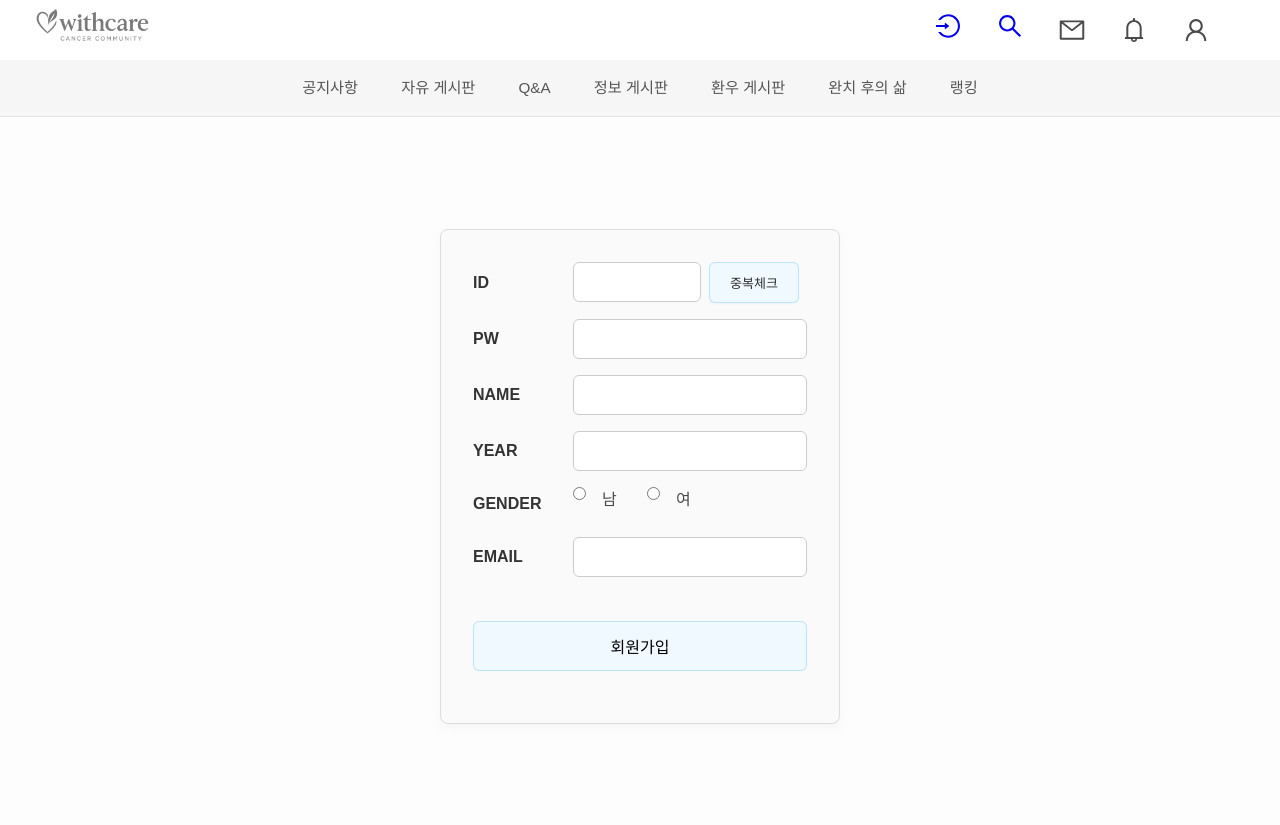
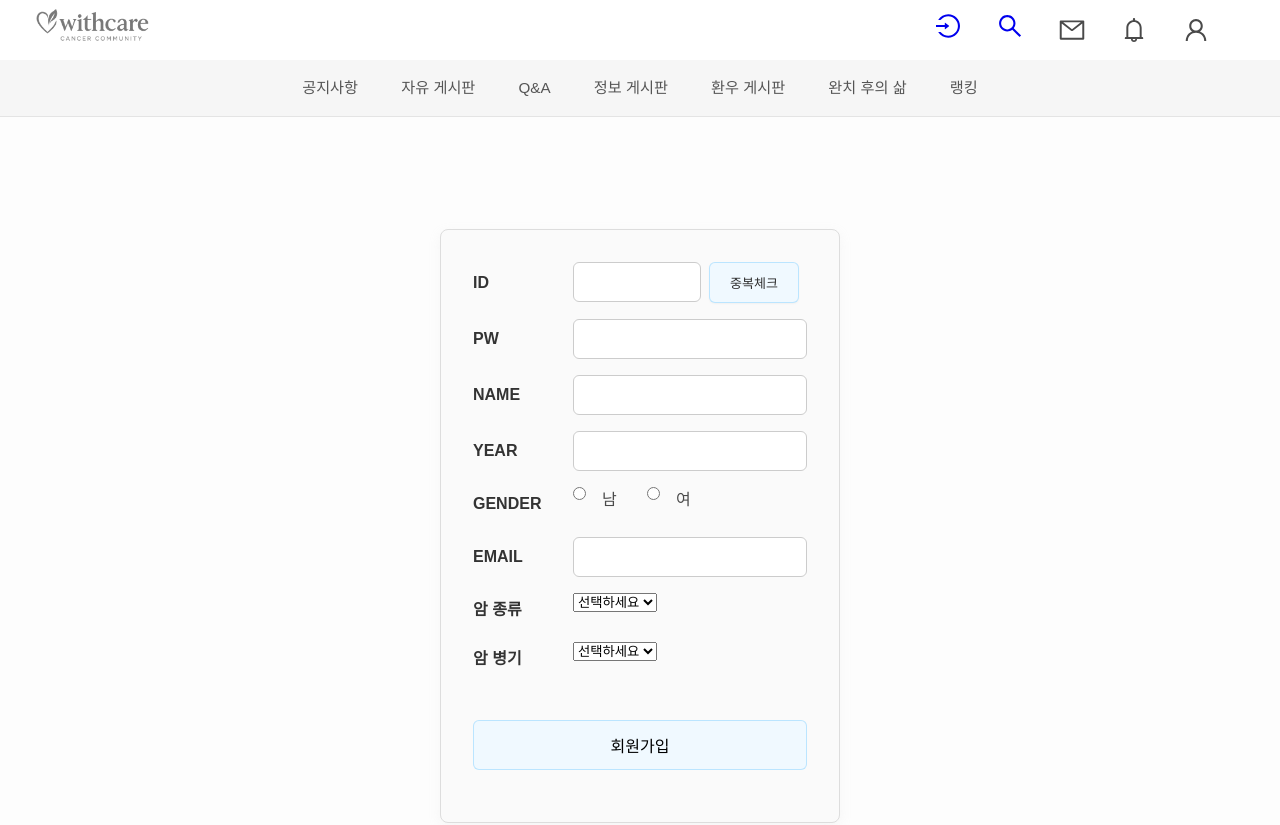
Before and after one commit to oneidsin/withcare_front, a Next.js app: page /login/join in a window 1280 px wide. Shown: the top 825 px of the page. Built offline with nearby package versions, Linux system fonts and the light colour scheme.

Commit message:
EDIT JOIN

```diff
--- a/src/app/login/join/page.jsx
+++ b/src/app/login/join/page.jsx
@@ -1,13 +1,15 @@
 "use client"
 
 import "../login.css"
-import {useRef, useState} from "react";
+import {useRef, useState, useEffect} from "react";
 import axios from "axios";
 import { useRouter } from 'next/navigation';
 
 export default function joinPage(){
     const router = useRouter();
-    const[info,setInfo]=useState({id:'',pw:'',name:'',year:'',gender:'',email:''});
+    const[info,setInfo]=useState({id:'',pw:'',name:'',year:'',gender:'',email:'',cancer:'',stage:''});
+    const[cancerTypes, setCancerTypes] = useState([]);
+    const[stageTypes, setStageTypes] = useState([]);
     let chk = useRef(false);
 
     const input=(e)=>{
@@ -43,7 +45,6 @@ export default function joinPage(){
             return;
         }
 
-        try {
         const response = await axios.post('http://localhost/join', info);
         if (response.data.success) {
             alert('회원가입이 완료되었습니다.');
@@ -51,10 +52,7 @@ export default function joinPage(){
         } else {
             alert('회원가입에 실패했습니다. 다시 시도해주세요.');
         }
-        } catch (error) {
-            console.error('회원가입 에러:', error);
-            alert('회원가입 중 오류가 발생했습니다.');
-        }
+
     };
 
     return (
@@ -102,6 +100,32 @@ export default function joinPage(){
                     </td>
                 </tr>
                 <tr>
+                    <th>암 종류</th>
+                    <td>
+                        <select name="cancer" value={info.cancer} onChange={input}>
+                            <option value="">선택하세요</option>
+                            {cancerTypes.map((cancer) => (
+                                <option key={cancer.cancer_name} value={cancer.cancer_name}>
+                                    {cancer.cancer_name}
+                                </option>
+                            ))}
+                        </select>
+                    </td>
+                </tr>
+                <tr>
+                    <th>암 병기</th>
+                    <td>
+                        <select name="stage" value={info.stage} onChange={input}>
+                            <option value="">선택하세요</option>
+                            {stageTypes.map((stage) => (
+                                <option key={stage.id} value={stage.id}>
+                                    {stage.name}
+                                </option>
+                            ))}
+                        </select>
+                    </td>
+                </tr>
+                <tr>
                     <th colSpan="2">
                         <input type="button" value="회원가입" onClick={handleJoin}/>
                     </th>
```
Lines whose indentation alone changed are shown as unchanged.
